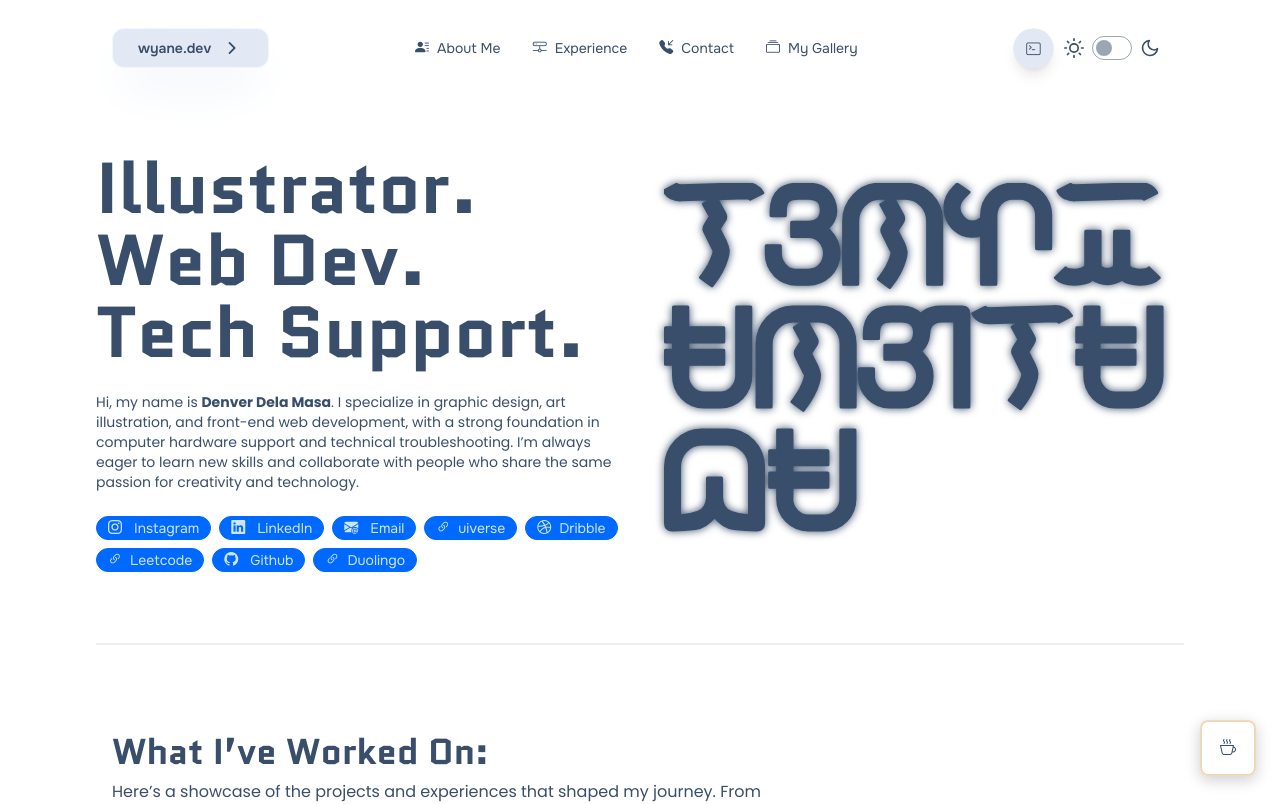
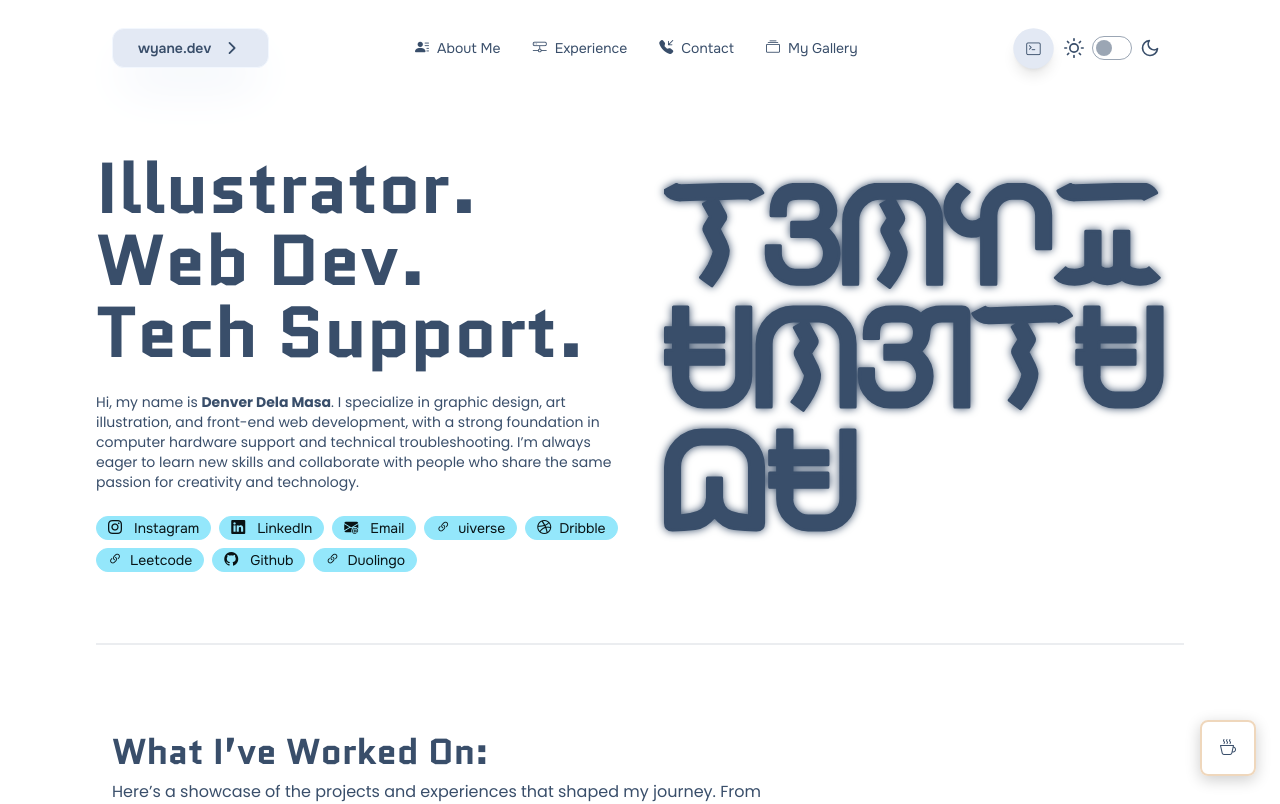
Before and after one commit to DWEDM/portfolio-react, a React (Vite) app: page / in a window 1280 px wide. Shown: the top 804 px of the page. Built offline with nearby package versions, Linux system fonts and the light colour scheme; no server answers.

Commit message:
badge changed primary -> info

```diff
--- a/src/components/pages/Home.jsx
+++ b/src/components/pages/Home.jsx
@@ -39,7 +39,7 @@ const Home = ({ themeName }) => {
                             href="https://instagram.com/wanedanvers"
                             target="_blank"
                             rel="noopener noreferrer"
-                            className="fade-up-scroll badge badge-primary hover:underline hover:scale-105 transition-transform duration-200"
+                            className="fade-up-scroll badge badge-info hover:underline hover:scale-105 transition-transform duration-200"
                         >
                             <i className="bi bi-instagram mr-1"></i>
                             Instagram
@@ -48,7 +48,7 @@ const Home = ({ themeName }) => {
                             href="https://linkedin.com/in/denverdelamasa"
                             target="_blank"
                             rel="noopener noreferrer"
-                            className="fade-up-scroll badge badge-primary hover:underline hover:scale-105 transition-transform duration-200"
+                            className="fade-up-scroll badge badge-info hover:underline hover:scale-105 transition-transform duration-200"
                         >
                             <i className="bi bi-linkedin mr-1"></i>
                             LinkedIn
@@ -57,7 +57,7 @@ const Home = ({ themeName }) => {
                             href="mailto:denver.delamasa@gmail.com"
                             target="_blank"
                             rel="noopener noreferrer"
-                            className="fade-up-scroll badge badge-primary hover:underline hover:scale-105 transition-transform duration-200"
+                            className="fade-up-scroll badge badge-info hover:underline hover:scale-105 transition-transform duration-200"
                         >
                             <i className="bi bi-envelope-at-fill mr-1"></i>
                             Email
@@ -66,7 +66,7 @@ const Home = ({ themeName }) => {
                             href="https://uiverse.io/profile/denverdelamasa"
                             target="_blank"
                             rel="noopener noreferrer"
-                            className="fade-up-scroll badge badge-primary hover:underline hover:scale-105 transition-transform duration-200"
+                            className="fade-up-scroll badge badge-info hover:underline hover:scale-105 transition-transform duration-200"
                         >
                             <i className="bi bi-link-45deg"></i>
                             uiverse
@@ -75,7 +75,7 @@ const Home = ({ themeName }) => {
                             href="https://dribbble.com/denver-dela-masa"
                             target="_blank"
                             rel="noopener noreferrer"
-                            className="fade-up-scroll badge badge-primary hover:underline hover:scale-105 transition-transform duration-200"
+                            className="fade-up-scroll badge badge-info hover:underline hover:scale-105 transition-transform duration-200"
                         >
                             <i className="bi bi-dribbble"></i>
                             Dribble
@@ -84,7 +84,7 @@ const Home = ({ themeName }) => {
                             href="https://leetcode.com/u/denverdelamasa/"
                             target="_blank"
                             rel="noopener noreferrer"
-                            className="fade-up-scroll badge badge-primary hover:underline hover:scale-105 transition-transform duration-200"
+                            className="fade-up-scroll badge badge-info hover:underline hover:scale-105 transition-transform duration-200"
                         >
                             <i className="bi bi-link-45deg"></i>
                             Leetcode
@@ -93,7 +93,7 @@ const Home = ({ themeName }) => {
                             href="https://github.com/denverdelamasa"
                             target="_blank"
                             rel="noopener noreferrer"
-                            className="fade-up-scroll badge badge-primary hover:underline hover:scale-105 transition-transform duration-200"
+                            className="fade-up-scroll badge badge-info hover:underline hover:scale-105 transition-transform duration-200"
                         >
                             <i className="bi bi-github mr-1"></i>
                             Github
@@ -102,7 +102,7 @@ const Home = ({ themeName }) => {
                             href="https://www.duolingo.com/profile/Wyaneee"
                             target="_blank"
                             rel="noopener noreferrer"
-                            className="fade-up-scroll badge badge-primary hover:underline hover:scale-105 transition-transform duration-200"
+                            className="fade-up-scroll badge badge-info hover:underline hover:scale-105 transition-transform duration-200"
                         >
                             <i className="bi bi-link-45deg"></i>
                             Duolingo
```
